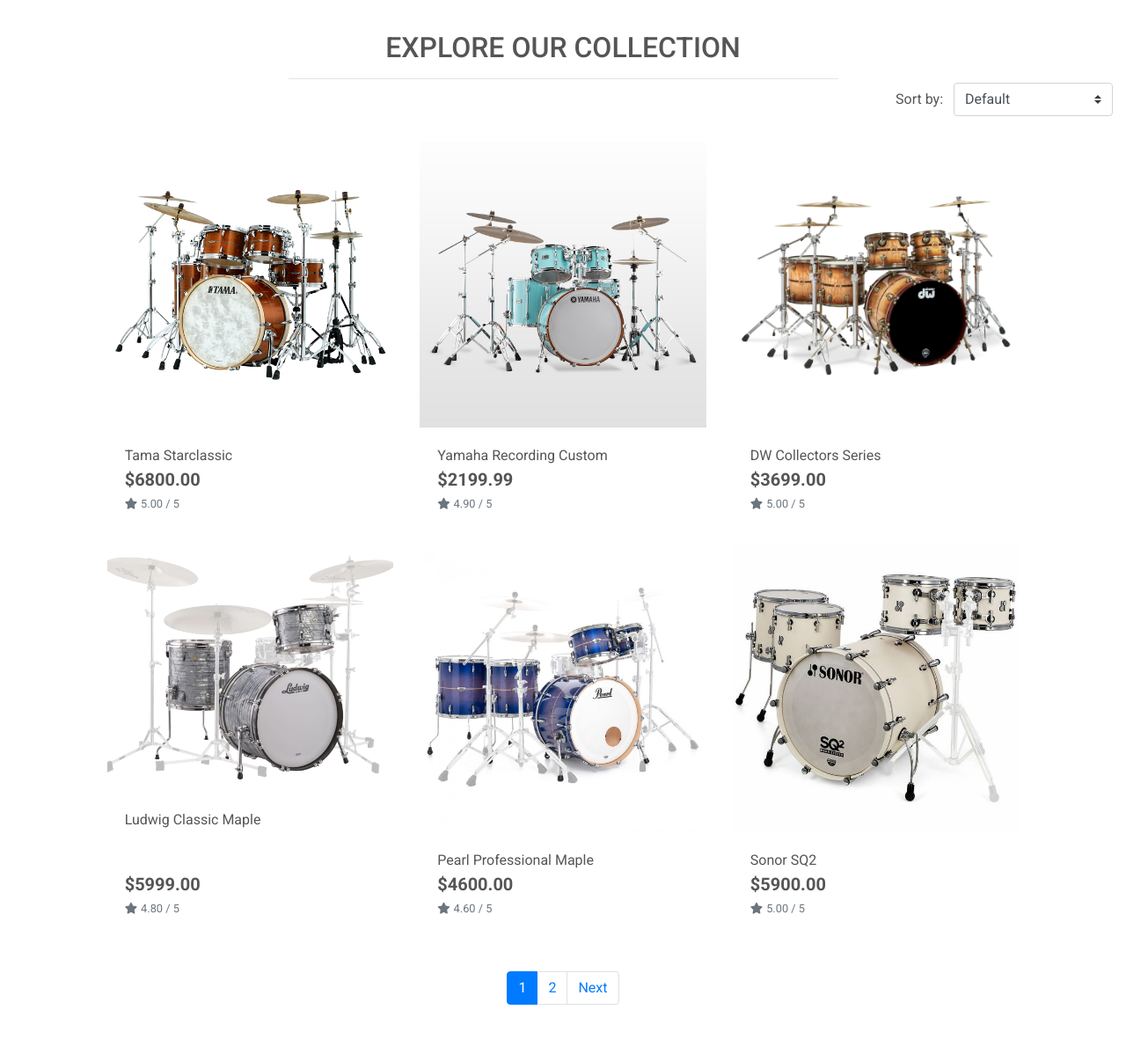
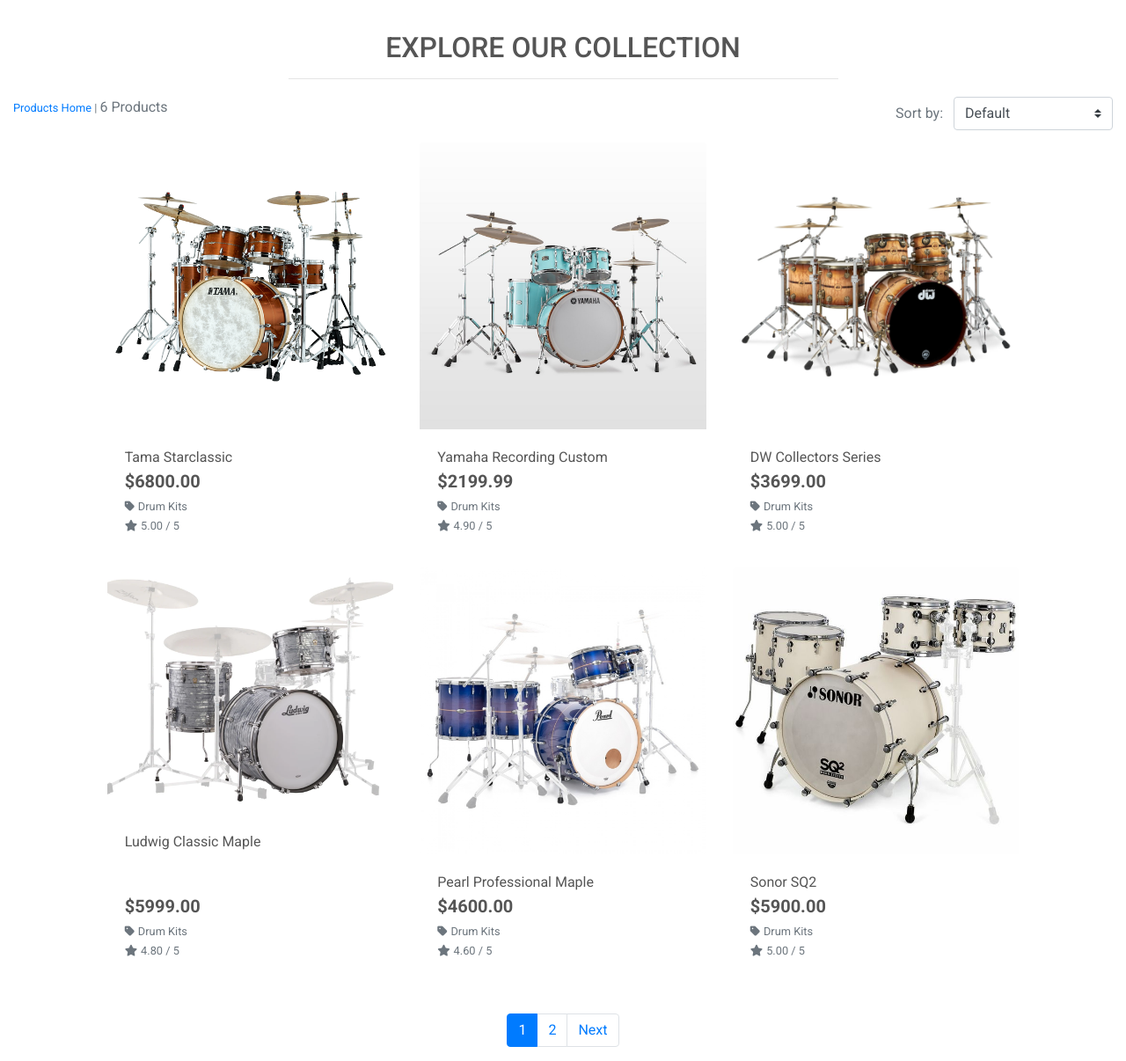
Before and after one commit to Andrewodwyer/vintage_drums, a Django app: page /products/ in a window 1280 px wide. Shown: the part 145-1351 px from the top of the page at 88% size. Before the commit the page ends 1287 px from the top, so only its background shows below. Run offline with Django 3.2, Linux system fonts and the light colour scheme; data comes from the database, SQL or seed files in the repository; some libraries are stand-ins or nearby versions.

Commit message:
add rating to product and product detail, and product amount in category

```diff
--- a/products/templates/products/products.html
+++ b/products/templates/products/products.html
@@ -16,14 +16,19 @@
         <div class="row">
             <div class="col text-center mt-3">
                 <h2 class="logo-font">Explore Our Collection</h2>
+                {% for c in current_categories %}
+                    <a class="category-badge text-decoration-none" href="{% url 'all_products' %}?category={{ c.name }}">
+                        <span class="p-2 mt-2 badge badge-white text-black rounded-0 border border-dark">{{ c.friendly_name }}</span>
+                    </a>
+                {% endfor %}
                 <hr class="w-50 mb-1">
             </div>
         </div>
 
         <!-- Sorting Options -->
         <div class="row">
-            <div class="col-12 mb-3 text-right">
-                <form method="get">
+            <div class="col-12 col-md-6 order-md-last">
+                <form method="get" class="text-muted mt-3 text-center text-md-right">
                     <!-- Preserve existing filters -->
                     {% for key, value in request.GET.items %}
                     <!-- .items returns key-value pairs of the GET query parameters. -->
@@ -45,6 +50,14 @@
                         <option value="-rating" {% if current_sort == '-rating' %}selected{% endif %}>Rating: High to Low</option>
                     </select>
                 </form>
+            </div>
+            <div class="col-12 col-md-6 order-md-first">
+                <p class="text-muted mt-3 text-center text-md-left">
+                    {% if search_term or current_categories or current_sorting != 'None_None' %}
+                        <span class="small"><a href="{% url 'all_products' %}">Products Home</a> | </span>
+                    {% endif %}
+                    {{ products|length }} Products{% if search_term %} found for <strong>"{{ search_term }}"</strong>{% endif %}
+                </p>
             </div>
         </div>
 
@@ -72,6 +85,13 @@
                                     <div class="row">
                                         <div class="col">
                                             <p class="lead mb-0 text-left font-weight-bold">${{ product.price }}</p>
+                                            {% if product.category %}
+                                            <p class="small mt-1 mb-0">
+                                                <a class="text-muted" href="{% url 'all_products' %}?category={{ product.category.name }}">
+                                                    <i class="fas fa-tag mr-1"></i>{{ product.category.friendly_name }}
+                                                </a>
+                                            </p>
+                                            {% endif %}
                                             {% if product.rating %}
                                                 <small class="text-muted"><i class="fas fa-star mr-1"></i>{{ product.rating }} / 5</small>
                                             {% else %}
```
Also changed, not shown: products/templates/products/product_detail.html (+7 -0 lines).
